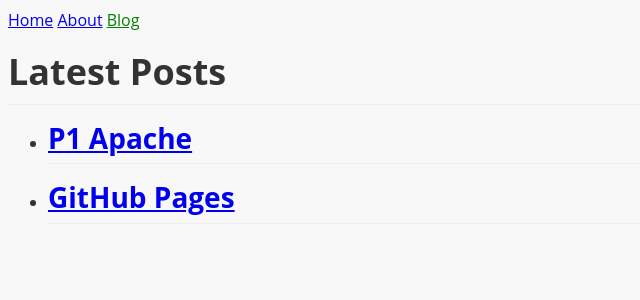
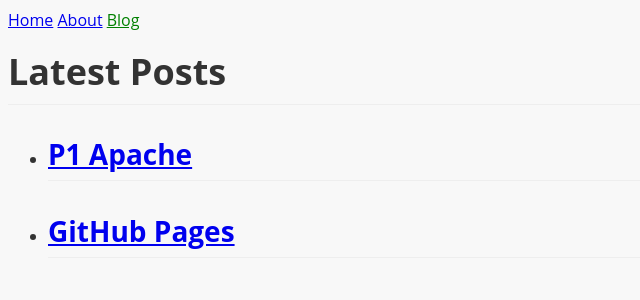
Before and after one commit to patrickcampillo/patrickcampilloc, a Jekyll site: the page built from blog.html, in a window 1280 px wide. Shown: the top 300 px of the page, without its empty margins (0-640 px from the left). Built offline with Jekyll 4.4.1, drawn with Linux system fonts in a browser that asks for light colours.

Commit message:
Update styles.css

```diff
--- a/assets/css/styles.css
+++ b/assets/css/styles.css
@@ -27,7 +27,7 @@ h1 {
 	border-bottom: 1px solid rgb(238, 238, 238);
 }
 h2 {
-	padding-top: 0.6 em;
+	padding-top: 0.6em;
 	padding-bottom: 0.3em;
 	font-size: 1.75em;
 	line-height: 1.225;
```
